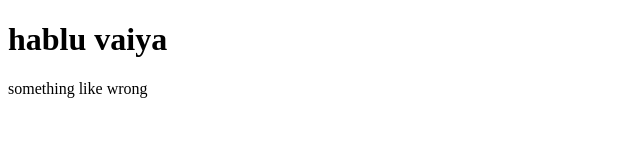
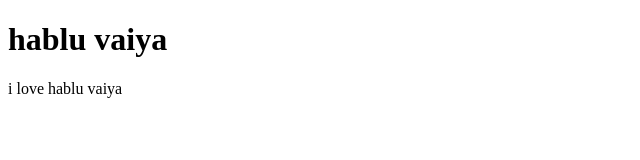
Before and after one commit to mim39/s-r, a plain HTML site: page index.html in a window 1280 px wide. Shown: the full height of the page, 0-640 px from the left. Drawn offline with Linux system fonts and the light colour scheme.

Commit message:
Update index.html

```diff
--- a/index.html
+++ b/index.html
@@ -7,7 +7,6 @@
 </head>
 <body>
     <h1> hablu vaiya</h1>
-    <p> something like wrong</p>
-
+   <p> i love hablu vaiya </p>
 </body>
 </html>
```
